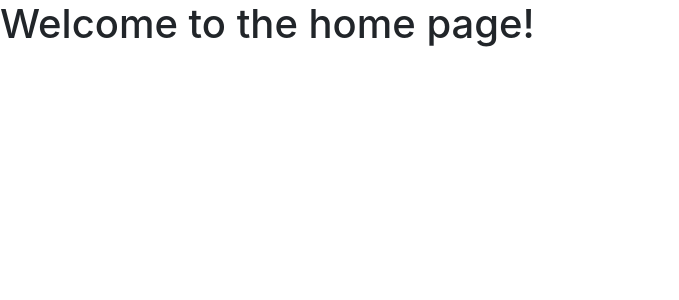
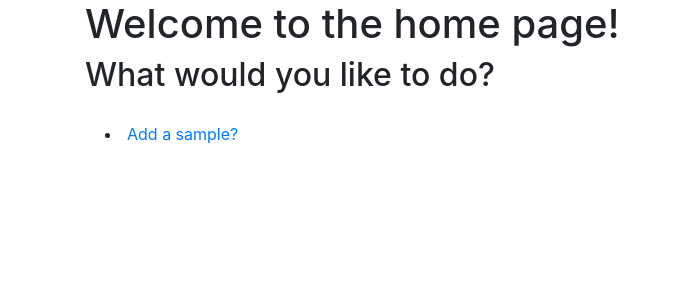
Before and after one commit to landowark/PreciseDB, a Flask app: page /precise/home in a window 1280 px wide. Shown: the top 300 px of the page, without its empty margins (0-679 px from the left). Run offline with Flask 2, Linux system fonts and the light colour scheme; the visitor is signed in with stand-in values (Sample User, id 1); parts of the project's set-up code (start-up, migrations or seed data) failed here and were passed over; some libraries are stand-ins or nearby versions.

Commit message:
Added link to homepage.

```diff
--- a/Flask/templates/home.html
+++ b/Flask/templates/home.html
@@ -2,8 +2,14 @@
 
 {% block content %}
 
-<div class="main-content">
-    <h1>Welcome to the home page!</h1>
-</div>
+<main class="container login-section">
+    <div class="section-content">
+        <h1>Welcome to the home page!</h1>
+        <h2>What would you like to do?</h2>
+        <div style="padding:20px">
+            <li><a href="{{ url_for('addsample') }}">Add a sample?</a></li>
+        </div>
+    </div>
+</main>
 
 {% endblock %}
```
